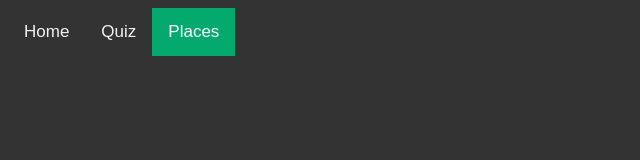
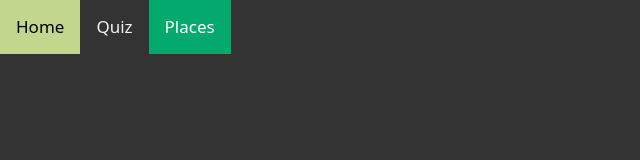
Before and after one commit to imogenblyth/CFG_EY_Website, a plain HTML site: page places.html in a window 1280 px wide. Shown: the whole page, without its empty margins (0-640 px from the left). Drawn offline with nearby package versions, Linux system fonts and the light colour scheme.

Commit message:
install bootstrap

```diff
--- a/places.html
+++ b/places.html
@@ -2,6 +2,8 @@
 <html>
     <head>
         <link rel="stylesheet" href="style.css">
+        <meta name="viewport" content="width=device-width, initial-scale=1">
+        <link href="https://cdn.jsdelivr.net/npm/bootstrap@5.2.0/dist/css/bootstrap.min.css" rel="stylesheet" integrity="sha384-gH2yIJqKdNHPEq0n4Mqa/HGKIhSkIHeL5AyhkYV8i59U5AR6csBvApHHNl/vI1Bx" crossorigin="anonymous">
    <title> Visit East Yorkshire</title>
     </head>
 
```
Also changed, not shown: index.html (+2 -0 lines), quiz.html (+2 -0 lines).
